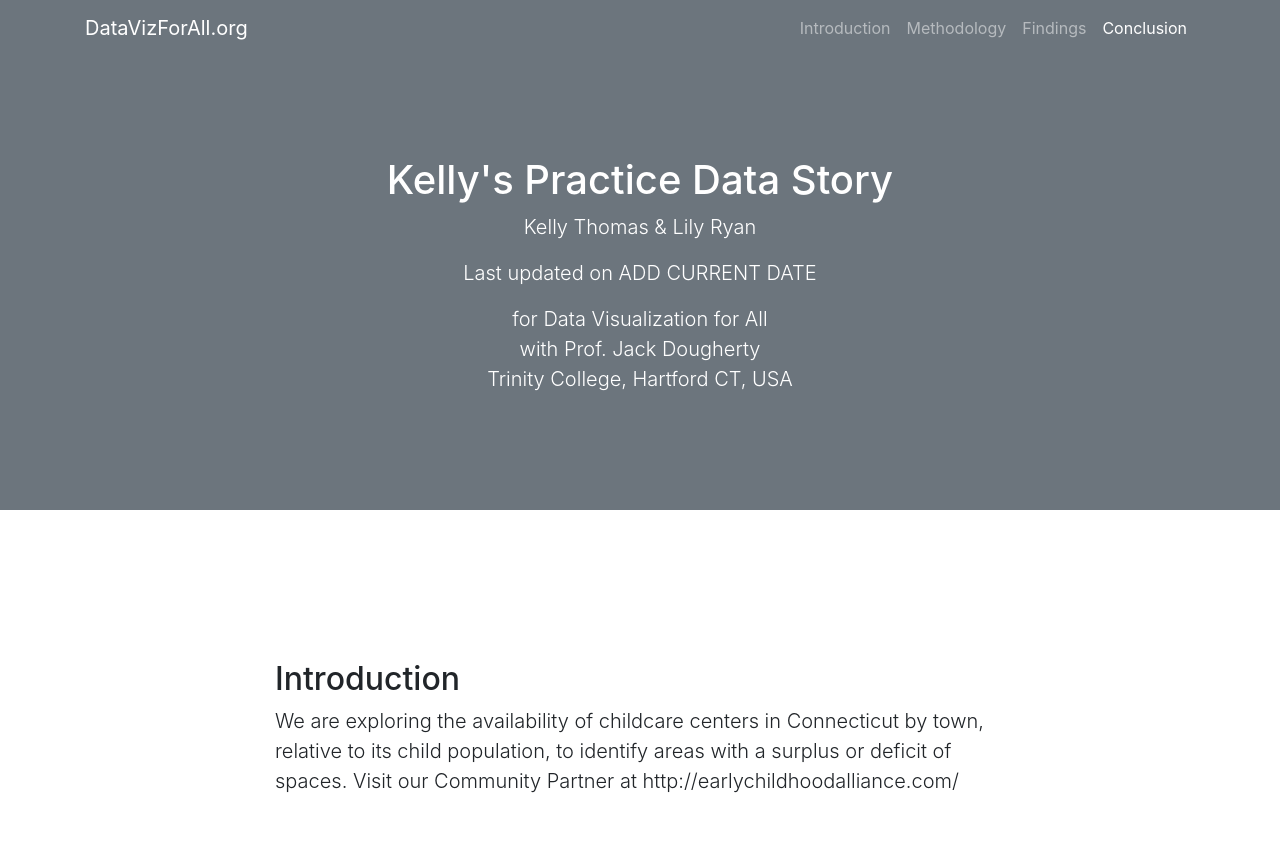
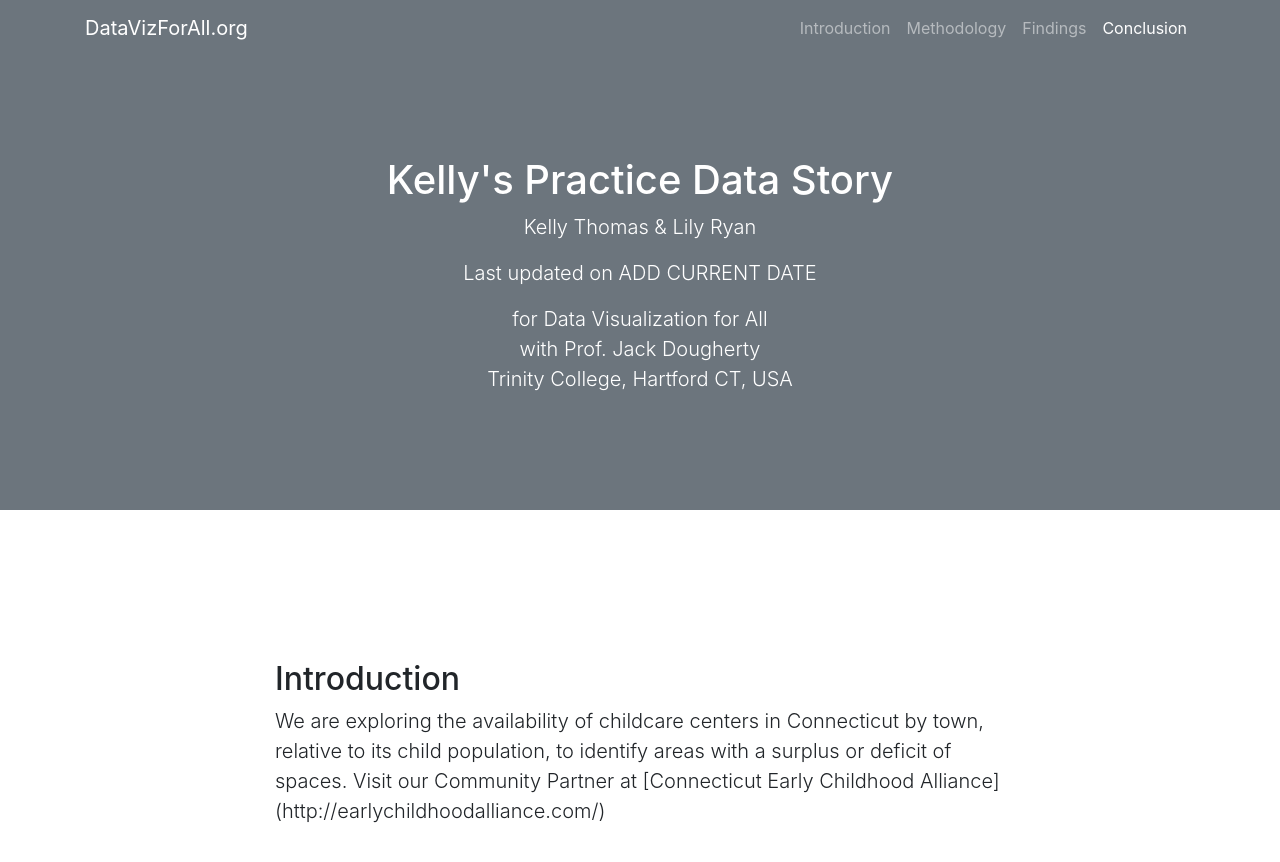
Before and after one commit to DataVizForAll/childcare-thomas-ryan, a plain HTML site: page index.html in a window 1280 px wide. Shown: the top 862 px of the page. Drawn offline with nearby package versions, Linux system fonts and the light colour scheme; grey boxes are pictures that could not be loaded.

Commit message:
Update index.html

```diff
--- a/index.html
+++ b/index.html
@@ -66,7 +66,7 @@
       <div class="row">
         <div class="col-lg-8 mx-auto">
           <h2>Introduction</h2>
-          <p class="lead">We are exploring the availability of childcare centers in Connecticut by town, relative to its child population, to identify areas with a surplus or deficit of spaces. Visit our Community Partner at http://earlychildhoodalliance.com/</p>
+          <p class="lead">We are exploring the availability of childcare centers in Connecticut by town, relative to its child population, to identify areas with a surplus or deficit of spaces. Visit our Community Partner at [Connecticut Early Childhood Alliance] (http://earlychildhoodalliance.com/)</p>
 
          <iframe title="Percent Change in Children 2011-2021" aria-label="Map" id="datawrapper-chart-wHAmQ" src="https://datawrapper.dwcdn.net/wHAmQ/3/" scrolling="no" frameborder="0" style="width: 0; min-width: 100% !important; border: none;" height="587" data-external="1"></iframe><script type="text/javascript">!function(){"use strict";window.addEventListener("message",(function(a){if(void 0!==a.data["datawrapper-height"]){var e=document.querySelectorAll("iframe");for(var t in a.data["datawrapper-height"])for(var r=0;r<e.length;r++)if(e[r].contentWindow===a.source){var i=a.data["datawrapper-height"][t]+"px";e[r].style.height=i}}}))}();
 </script>
```
